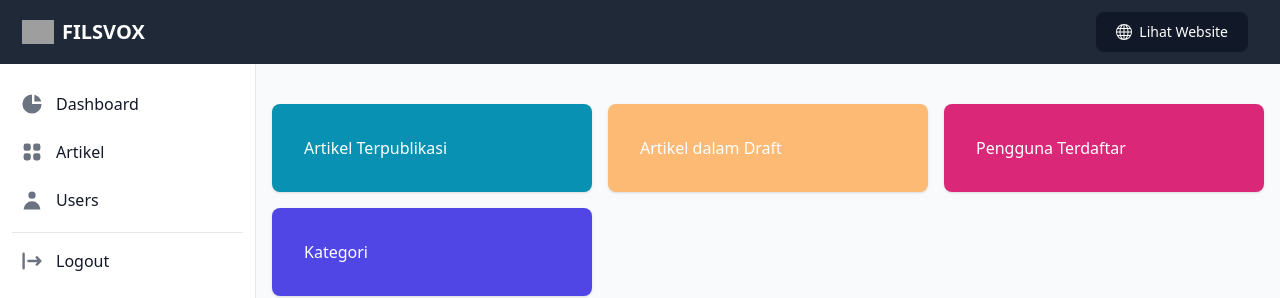
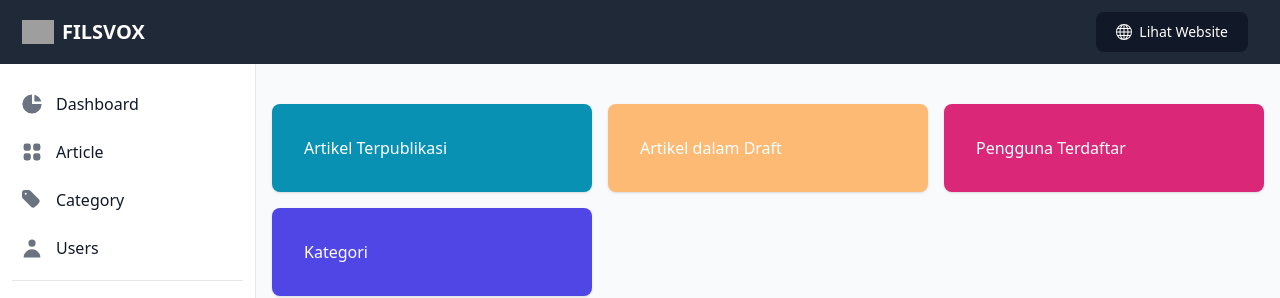
Before and after one commit to andikatuluspangestu/filsvox, a CodeIgniter app: the page made by application/views/admin/dashboard.php in a window 1280 px wide. Shown: the top 298 px of the page. Run offline with CodeIgniter, Linux system fonts and the light colour scheme; data that the repository does not hold is empty; some libraries are stand-ins or nearby versions; grey boxes are pictures that could not be loaded.

Commit message:
Added Category Menu
Signed-off-by: andikatuluspangestu <andikatulusp@gmail.com>

```diff
--- a/application/views/admin/_partials/side_nav.php
+++ b/application/views/admin/_partials/side_nav.php
@@ -10,7 +10,7 @@
                 <path d="M2 10a8 8 0 018-8v8h8a8 8 0 11-16 0z"></path>
                 <path d="M12 2.252A8.014 8.014 0 0117.748 8H12V2.252z"></path>
               </svg>
-              <span class="ml-3">Dashboard</span>
+              <span class="ml-3 hover:text-gray-500">Dashboard</span>
             </a>
           </li>
           <li>
@@ -19,7 +19,16 @@
                 <path d="M5 3a2 2 0 00-2 2v2a2 2 0 002 2h2a2 2 0 002-2V5a2 2 0 00-2-2H5zM5 11a2 2 0 00-2 2v2a2 2 0 002 2h2a2 2 0 002-2v-2a2 2 0 00-2-2H5zM11 5a2 2 0 012-2h2a2 2 0 012 2v2a2 2 0 01-2 2h-2a2 2 0 01-2-2V5zM11 13a2 2 0 012-2h2a2 2 0 012 2v2a2 2 0 01-2 2h-2a2 2 0 01-2-2v-2z">
                 </path>
               </svg>
-              <span class="ml-3 flex-1 whitespace-nowrap">Artikel</span>
+              <span class="ml-3 flex-1 whitespace-nowrap hover:text-gray-500">Article</span>
+            </a>
+          </li>
+
+          <li>
+            <a href="#" class="text-gray-900 font-normal rounded-lg hover:bg-gray-100 hover:text-gray-900 flex items-center p-2 group">
+              <svg class="w-6 h-6 text-gray-500 flex-shrink-0 group-hover:text-gray-900 transition duration-7" xmlns="http://www.w3.org/2000/svg" viewBox="0 0 27 27" fill="currentColor" class="w-6 h-6">
+                <path fill-rule="evenodd" d="M5.25 2.25a3 3 0 00-3 3v4.318a3 3 0 00.879 2.121l9.58 9.581c.92.92 2.39 1.186 3.548.428a18.849 18.849 0 005.441-5.44c.758-1.16.492-2.629-.428-3.548l-9.58-9.581a3 3 0 00-2.122-.879H5.25zM6.375 7.5a1.125 1.125 0 100-2.25 1.125 1.125 0 000 2.25z" clip-rule="evenodd" />
+              </svg>
+              <span class="ml-3 flex-1 whitespace-nowrap hover:text-gray-500">Category</span>
             </a>
           </li>
 
@@ -28,7 +37,7 @@
               <svg class="w-6 h-6 text-gray-500 flex-shrink-0 group-hover:text-gray-900 transition duration-75" fill="currentColor" viewBox="0 0 20 20" xmlns="http://www.w3.org/2000/svg">
                 <path fill-rule="evenodd" d="M10 9a3 3 0 100-6 3 3 0 000 6zm-7 9a7 7 0 1114 0H3z" clip-rule="evenodd"></path>
               </svg>
-              <span class="ml-3 flex-1 whitespace-nowrap">Users</span>
+              <span class="ml-3 flex-1 whitespace-nowrap hover:text-gray-500">Users</span>
             </a>
           </li>
         </ul>
```
